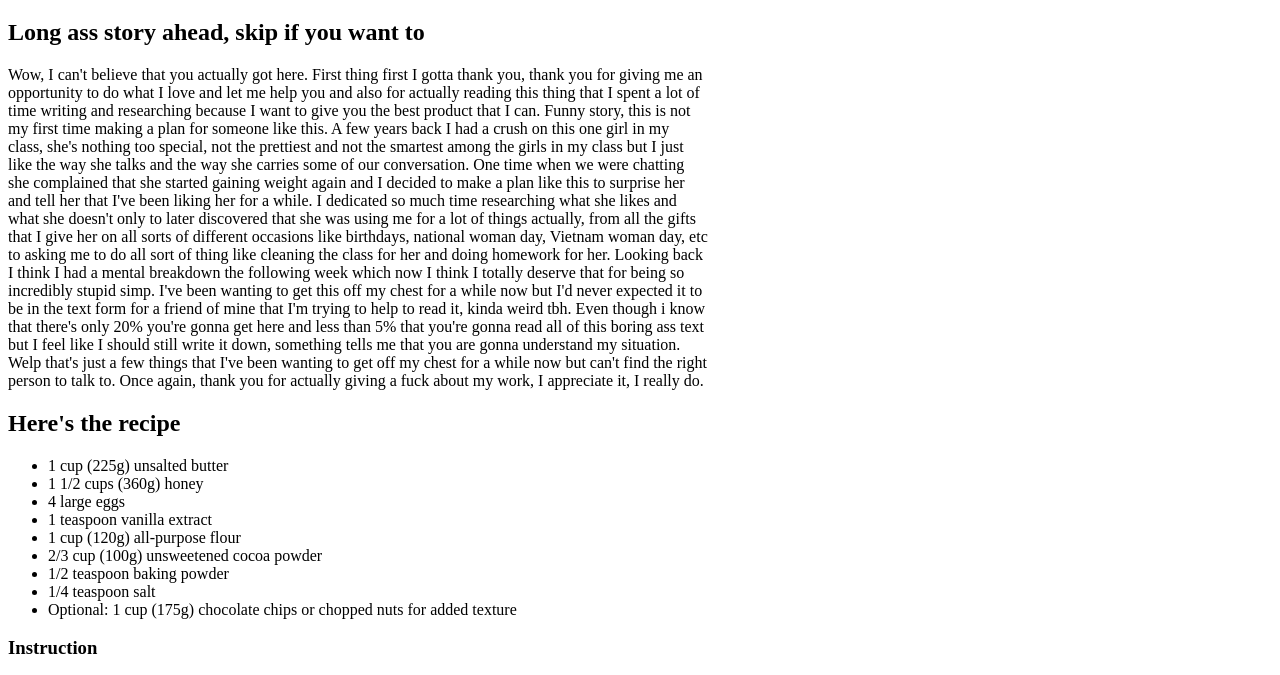
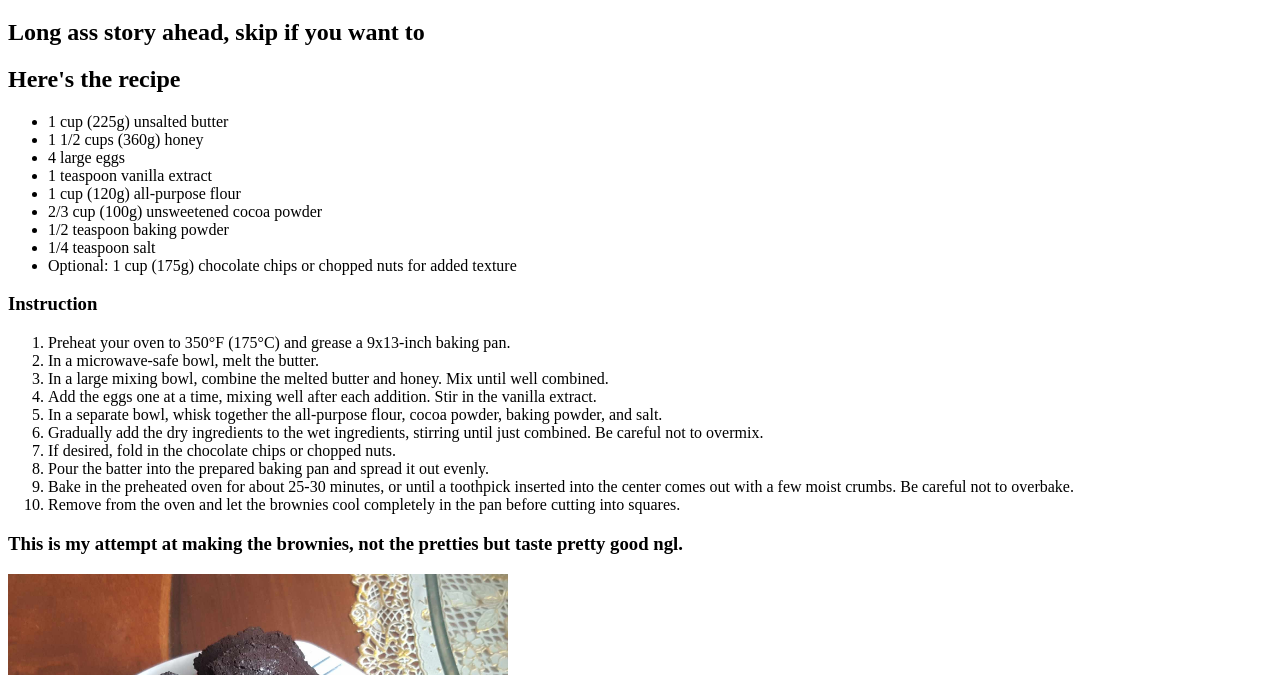
Before and after one commit to NguyenTheNams/Brownies, a plain HTML site: page index.html in a window 1280 px wide. Shown: the part 61-736 px from the top of the page. Drawn offline with Linux system fonts and the light colour scheme.

Commit message:
Update index.html

```diff
--- a/index.html
+++ b/index.html
@@ -8,9 +8,6 @@
 <body>
     <h1>Welcome</h1>
 <h2>Long ass story ahead, skip if you want to</h2>
-    <div style="width: 700px;">Wow, I can't believe that you actually got here. First thing first I gotta thank you, thank you for giving me an opportunity to do what I love and let me help you and also for actually reading this thing that I spent a lot of time writing and researching because I want to give you the best product that I can. Funny story, this is not my first time making a plan for someone like this. A few years back I had a crush on this one girl in my class, she's nothing too special, not the prettiest and not the smartest among the girls in my class but I just like the way she talks and the way she carries some of our conversation. One time when we were chatting she complained that she started gaining weight again and I decided to make a plan like this to surprise her and tell her that I've been liking her for a while. I dedicated so much time researching what she likes and what she doesn't only to later discovered that she was using me for
-        a lot of things actually, from all the gifts that I give her on all sorts of different occasions like birthdays, national woman day, Vietnam woman day, etc to asking me to do all sort of thing like cleaning the class for her and doing homework for her. Looking back I think I had a mental breakdown the following week which now I think I totally deserve that for being so incredibly stupid simp. I've been wanting to get this off my chest for a while now but I'd never expected it to be in the text form for a friend of mine that I'm trying to help to read it, kinda weird tbh. Even though i know that there's only 20% you're gonna get here and less than 5% that you're gonna read all of this boring ass text but I feel like I should still write it down, something tells me that you are gonna understand my situation. Welp that's just a few things that I've been wanting to get off my chest for a while now but can't find the right person to talk to. Once again, thank you for actually giving a fuck about my work, I appreciate it, I really do.
-    </div>
     <h2>Here's the recipe</h2>
 
     <ul>
```
